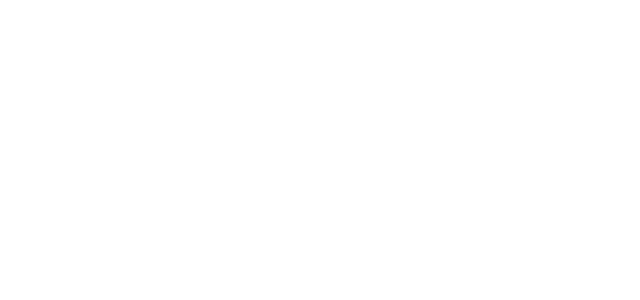
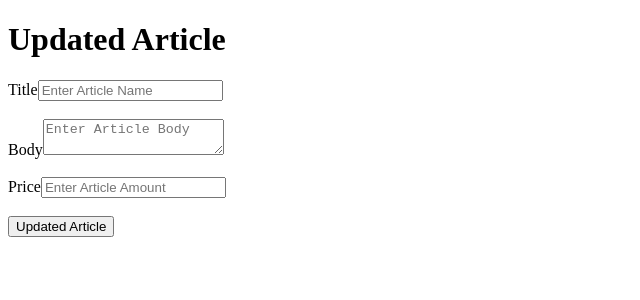
Before and after one commit to srujan2023/FRONTEND-BLOG_PROJECT_WITH_FEATURES, a React (Vite) app: page /admin/blog/articles/1/edit in a window 1280 px wide. Before the commit this address had no page. Shown: the top 300 px of the page, without its empty margins (0-640 px from the left). Built offline with nearby package versions, Linux system fonts and the light colour scheme; no server answers.

Commit message:
Updated Feature Updated

```diff
--- a/Pages/Blog/ListSingleArticle.jsx
+++ b/Pages/Blog/ListSingleArticle.jsx
@@ -1,5 +1,5 @@
 import React, { useEffect, useState } from 'react'
-import { Navigate, useNavigate, useParams } from 'react-router'
+import { Navigate,NavLink, useNavigate, useParams } from 'react-router'
 
 const ListSingleArticle = () => {
     const [article,setArticles] = useState({})
@@ -52,6 +52,7 @@ const ListSingleArticle = () => {
       <h2>{article.title}</h2>
       <p>{article.body}</p>
       <p>Rs/-{article.price}</p>
+      <NavLink to='/admin/blog/articles/${article._id}/edit'>Edit </NavLink> <br></br><br></br>
       {/* <p>{article._id}</p>
       <p>{article.updatedAt}</p>
       <p>{article.createdAt}</p> */}
--- /dev/null
+++ b/Pages/Blog/UpdatedArticle.jsx
@@ -0,0 +1,53 @@
+import React, { useEffect, useState } from 'react'
+import { useParams } from 'react-router'
+
+const UpdatedArticle = () => {
+   const [article,setArticles] = useState({})
+      const [updatedAt,setupdatedAt]= useState({})
+      const [createdAt,setcreatedAt]= useState({})
+      const [id,setId] = useState({})
+      const [price,setPrice] = useState({})
+
+
+    const params = useParams()
+
+     const getSingleArticle = async() =>{
+            const response = await fetch(`http://localhost:5000/api/blog/articles/${params.articleId}`)
+
+            const data = await response.json()
+
+            console.log(data);
+
+            setArticles(data.article)
+        setupdatedAt(data.updatedAt)
+        setcreatedAt(data.createdAt)
+        setId(data._id)
+        setPrice(data.price)
+        }
+
+        useEffect(()=>{
+            getSingleArticle()
+        },[])
+
+  return (
+    <>
+      <h1>Updated Article</h1>
+        <form >
+        <label >Title</label>
+        <input  onChange={(e)=>setTitle(e.target.value)} type="text"  placeholder='Enter Article Name' />
+        <br />
+        <br />
+        <label>Body</label>
+        <textarea onChange={(e)=>setBody(e.target.value)} placeholder='Enter Article Body ' ></textarea>
+        <br /><br />
+        <label>Price</label>
+        <input  onChange={(e)=>setPrice(e.target.value)} type="number" placeholder='Enter Article Amount' />
+        <br />
+        <br />
+        <button>Updated Article</button>
+    </form>
+    </>
+  )
+}
+
+export default UpdatedArticle
--- a/src/main.jsx
+++ b/src/main.jsx
@@ -7,6 +7,7 @@ import {BrowserRouter,Routes,Route} from 'react-router'
 import ListArticle from '../Pages/Blog/ListArticle.jsx'
 import ListSingleArticle from '../Pages/Blog/ListSingleArticle.jsx'
 import CreateArticle from '../Pages/Blog/CreateArticle.jsx'
+import UpdatedArticle from '../Pages/Blog/UpdatedArticle.jsx'
 
 createRoot(document.getElementById('root')).render(
   <StrictMode>
@@ -15,6 +16,8 @@ createRoot(document.getElementById('root')).render(
     <Route path='/' element={  <App />} />
     <Route path='/admin/blog/articles' element={  <ListArticle/>} />
     <Route path='/admin/blog/articles/:articleId' element={  <ListSingleArticle/>} />
+    <Route path='/admin/blog/articles/:articleId/edit' element={  <UpdatedArticle/>} />
+
     <Route path='/admin/blog/articles/create' element={  <CreateArticle/>} />
 
 
```
